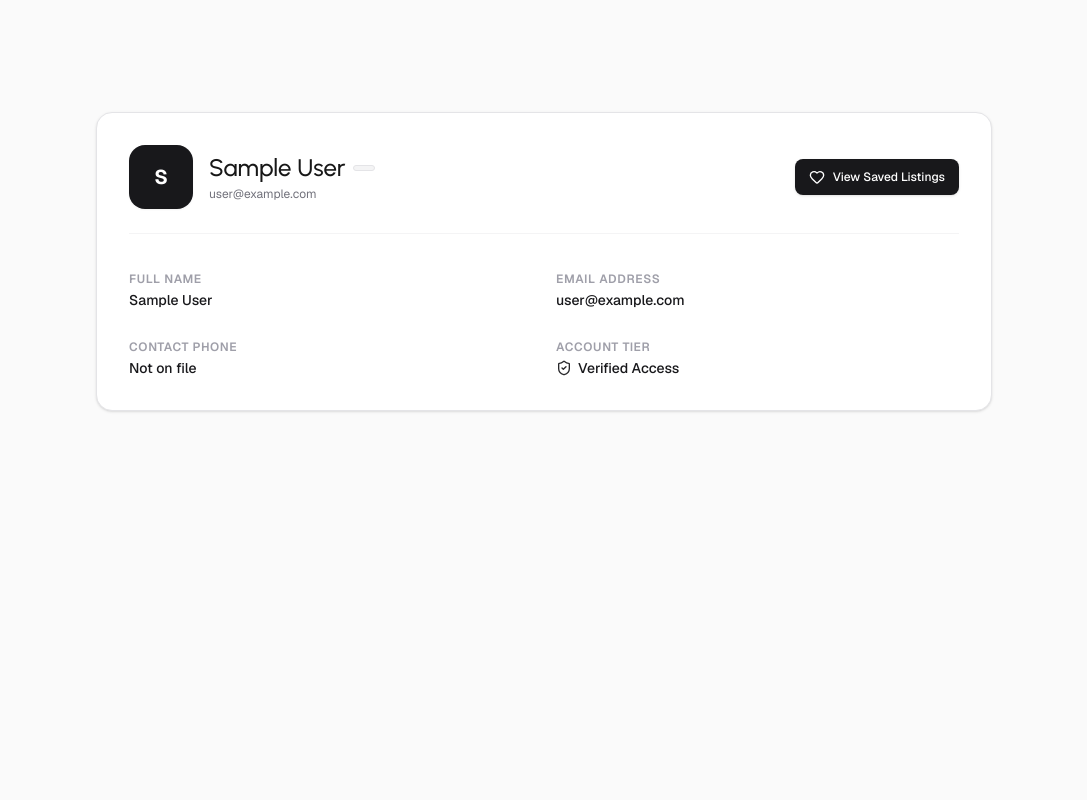
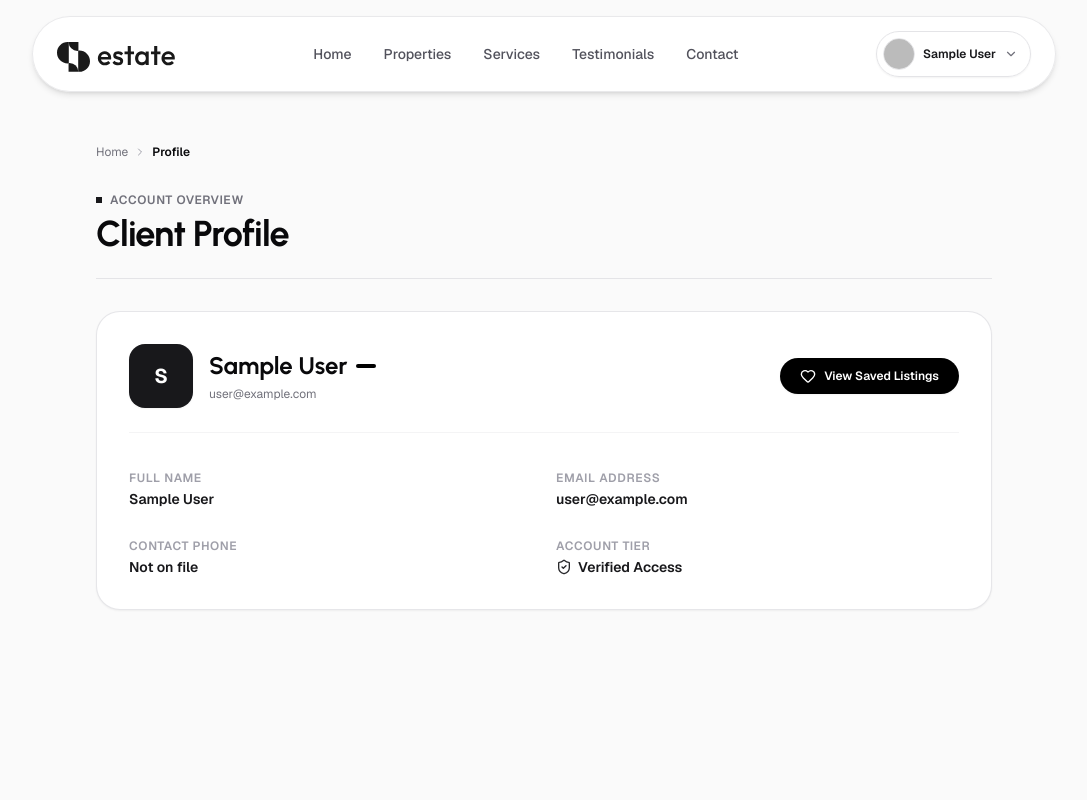
Before and after one commit to ZainMurtaza3532/Real-Estate-Website, a Next.js app: page /profile in a window 1280 px wide. Shown: the top 800 px of the page, without its empty margins (96-1183 px from the left). Built offline with nearby package versions, Linux system fonts and the light colour scheme; no server answers; sample sign-in values are in the browser's storage; what undici would draw is missing.

Commit message:
Fix properties header visibility, footer whitespace gap, and align UI card theme

```diff
--- a/app/globals.css
+++ b/app/globals.css
@@ -10,6 +10,7 @@
   --color-foreground: var(--foreground);
   --font-sans: var(--font-geist-sans);
   --font-mono: var(--font-geist-mono);
+  --font-heading: var(--font-urbanist);
 }
 
 @media (prefers-color-scheme: dark) {
--- /dev/null
+++ b/app/profile/layout.tsx
@@ -0,0 +1,17 @@
+import React from "react";
+import { Navbar } from "@/components/navbar";
+import { Footer } from "@/components/footer";
+
+export default function ProfileLayout({
+  children,
+}: {
+  children: React.ReactNode;
+}) {
+  return (
+    <>
+      <Navbar />
+      <main className="min-h-screen">{children}</main>
+      <Footer />
+    </>
+  );
+}
--- a/app/profile/page.tsx
+++ b/app/profile/page.tsx
@@ -1,9 +1,6 @@
 import { auth } from "@/auth";
 import { redirect } from "next/navigation";
 import Link from "next/link";
-import { Badge } from "@/components/ui/badge";
-import { Button } from "@/components/ui/button";
-import { Card } from "@/components/ui/card";
 import {
   User,
   Mail,
@@ -12,6 +9,7 @@ import {
   Building2,
   Heart,
   AlertTriangle,
+  ChevronRight,
 } from "lucide-react";
 
 export const metadata = {
@@ -35,15 +33,39 @@ export default async function ProfilePage({
   const isUnauthorizedAgent = resolvedParams?.notice === "unauthorized_agent_access";
 
   return (
-    <div className="min-h-screen bg-zinc-50 text-zinc-900 pt-28 pb-20 px-4 md:px-12 lg:px-20">
+    <div className="min-h-screen bg-zinc-50 text-zinc-900 pt-28 md:pt-36 pb-24 px-4 sm:px-6 md:px-10 lg:px-16">
       <div className="max-w-4xl mx-auto space-y-8">
+        {/* Navigation Breadcrumbs */}
+        <nav aria-label="Breadcrumb" className="flex items-center gap-1.5 text-xs text-zinc-500">
+          <Link href="/" className="hover:text-zinc-950 transition-colors">
+            Home
+          </Link>
+          <ChevronRight className="size-3 text-zinc-400" />
+          <span className="text-zinc-950 font-semibold">Profile</span>
+        </nav>
+
+        {/* Page Header */}
+        <div className="flex flex-col sm:flex-row justify-between items-start sm:items-center gap-4 pb-6 border-b border-zinc-200">
+          <div>
+            <div className="flex items-center gap-2 mb-1.5">
+              <span className="size-1.5 bg-zinc-900"></span>
+              <span className="text-xs font-semibold text-zinc-500 uppercase tracking-wider">
+                Account Overview
+              </span>
+            </div>
+            <h1 className="font-heading text-3xl sm:text-4xl font-bold tracking-tight text-zinc-950">
+              Client Profile
+            </h1>
+          </div>
+        </div>
+
         {/* Warning banner if redirected from /dashboard */}
         {isUnauthorizedAgent && (
-          <div className="p-4 rounded-xl bg-zinc-100 border border-zinc-200 text-zinc-800 text-xs flex items-center gap-3">
-            <AlertTriangle className="size-5 shrink-0 text-zinc-600" />
+          <div className="p-4 rounded-2xl bg-amber-50 border border-amber-200 text-amber-900 text-xs flex items-center gap-3">
+            <AlertTriangle className="size-5 shrink-0 text-amber-600" />
             <div>
               <p className="font-semibold">Agent & Admin Access Required</p>
-              <p className="text-zinc-500">
+              <p className="text-amber-700 mt-0.5">
                 The <code>/dashboard</code> route is reserved for verified licensed agents and administrators. Your current account has <strong>{role}</strong> status.
               </p>
             </div>
@@ -51,76 +73,80 @@ export default async function ProfilePage({
         )}
 
         {/* Profile Card */}
-        <Card className="p-8 space-y-6 bg-white border border-zinc-200">
+        <div className="rounded-3xl bg-white border border-zinc-200/90 p-6 sm:p-8 shadow-xs space-y-6">
           <div className="flex flex-col sm:flex-row justify-between items-start sm:items-center gap-4 pb-6 border-b border-zinc-100">
             <div className="flex items-center gap-4">
-              <div className="size-16 rounded-2xl bg-zinc-900 text-white font-bold text-xl flex items-center justify-center shadow-xs">
+              <div className="size-14 sm:size-16 rounded-2xl bg-zinc-900 text-white font-bold text-xl flex items-center justify-center shadow-xs">
                 {name ? name[0].toUpperCase() : "U"}
               </div>
               <div>
                 <div className="flex items-center gap-2">
-                  <h1 className="font-heading text-2xl font-medium">{name || "Private Member"}</h1>
-                  <span className="text-xs px-2.5 py-0.5 rounded-full bg-zinc-100 text-zinc-800 font-medium border border-zinc-200">
+                  <h2 className="font-heading text-xl sm:text-2xl font-bold text-zinc-950">
+                    {name || "Private Member"}
+                  </h2>
+                  <span className="text-xs px-2.5 py-0.5 rounded-full bg-black text-white font-semibold">
                     {role}
                   </span>
                 </div>
-                <p className="text-xs text-zinc-500 mt-0.5">{email}</p>
+                <p className="text-xs text-zinc-500 mt-1">{email}</p>
               </div>
             </div>
 
-            <Link href="/favorites">
-              <Button variant="default" size="sm" leftIcon={<Heart className="size-4" />}>
-                View Saved Listings
-              </Button>
+            <Link
+              href="/favorites"
+              className="inline-flex items-center gap-2 px-5 py-2.5 rounded-full bg-black text-white text-xs font-semibold hover:bg-zinc-800 transition-all shadow-xs"
+            >
+              <Heart className="size-4" />
+              <span>View Saved Listings</span>
             </Link>
           </div>
 
           {/* Details Grid */}
           <div className="grid grid-cols-1 sm:grid-cols-2 gap-6 pt-2">
-            <div className="space-y-1.5">
+            <div className="space-y-1">
               <span className="text-xs font-semibold text-zinc-400 uppercase tracking-wider">
                 Full Name
               </span>
-              <p className="text-sm font-medium text-zinc-900">{name || "Not provided"}</p>
+              <p className="text-sm font-semibold text-zinc-900">{name || "Not provided"}</p>
             </div>
 
-            <div className="space-y-1.5">
+            <div className="space-y-1">
               <span className="text-xs font-semibold text-zinc-400 uppercase tracking-wider">
                 Email Address
               </span>
-              <p className="text-sm font-medium text-zinc-900">{email}</p>
+              <p className="text-sm font-semibold text-zinc-900">{email}</p>
             </div>
 
-            <div className="space-y-1.5">
+            <div className="space-y-1">
               <span className="text-xs font-semibold text-zinc-400 uppercase tracking-wider">
                 Contact Phone
               </span>
-              <p className="text-sm font-medium text-zinc-900">{phone || "Not on file"}</p>
+              <p className="text-sm font-semibold text-zinc-900">{phone || "Not on file"}</p>
             </div>
 
-            <div className="space-y-1.5">
+            <div className="space-y-1">
               <span className="text-xs font-semibold text-zinc-400 uppercase tracking-wider">
                 Account Tier
               </span>
-              <p className="text-sm font-medium text-zinc-900 flex items-center gap-1.5">
+              <p className="text-sm font-semibold text-zinc-900 flex items-center gap-1.5">
                 <ShieldCheck className="size-4 text-zinc-800" />
                 Verified {role} Access
               </p>
             </div>
 
             {agencyName && (
-              <div className="space-y-1.5 sm:col-span-2">
+              <div className="space-y-1 sm:col-span-2">
                 <span className="text-xs font-semibold text-zinc-400 uppercase tracking-wider">
                   Brokerage / Agency Affiliation
                 </span>
-                <p className="text-sm font-medium text-zinc-900 flex items-center gap-1.5">
+                <p className="text-sm font-semibold text-zinc-900 flex items-center gap-1.5">
                   <Building2 className="size-4 text-zinc-800" />
                   {agencyName}
                 </p>
               </div>
             )}
           </div>
-        </Card>
+        </div>
       </div>
     </div>
   );
--- a/app/properties/page.tsx
+++ b/app/properties/page.tsx
@@ -3,10 +3,11 @@ import { Metadata } from "next";
 import { auth } from "@/auth";
 import { prisma } from "@/lib/prisma";
 import { Prisma, PropertyType, ListingType } from "@prisma/client";
+import Link from "next/link";
 import { PropertyCard } from "@/components/properties/property-card";
 import { PropertyFilters } from "@/components/properties/property-filters";
 import { PropertyEmptyState } from "@/components/properties/property-empty-state";
-import { Sparkles, Building2, SlidersHorizontal } from "lucide-react";
+import { Sparkles, Building2, SlidersHorizontal, ChevronRight } from "lucide-react";
 
 export const metadata: Metadata = {
   title: "Luxury Residences & Estates | PrebuiltUI Portfolio",
@@ -109,6 +110,15 @@ export default async function PropertiesPage({ searchParams }: PropertiesPagePro
   return (
     <div className="min-h-screen bg-zinc-50 text-zinc-900 pt-28 md:pt-36 pb-24 px-4 sm:px-6 md:px-10 lg:px-16">
       <div className="max-w-7xl mx-auto space-y-8">
+        {/* Navigation Breadcrumbs */}
+        <nav aria-label="Breadcrumb" className="flex items-center gap-1.5 text-xs text-zinc-500">
+          <Link href="/" className="hover:text-zinc-950 transition-colors">
+            Home
+          </Link>
+          <ChevronRight className="size-3 text-zinc-400" />
+          <span className="text-zinc-950 font-semibold">Properties</span>
+        </nav>
+
         {/* Page Header */}
         <div className="flex flex-col md:flex-row md:items-end justify-between gap-6 pb-6 border-b border-zinc-200">
           <div>
--- a/components/footer.tsx
+++ b/components/footer.tsx
@@ -4,7 +4,7 @@ import { motion } from "framer-motion";
 
 export function Footer() {
   return (
-    <footer className="bg-black text-white pt-16 pb-8 mt-32 px-4 md:px-16 lg:px-24 xl:px-32 w-full overflow-hidden">
+    <footer className="bg-black text-white pt-16 pb-8 mt-0 px-4 md:px-16 lg:px-24 xl:px-32 w-full overflow-hidden">
       <div className="max-w-7xl mx-auto relative z-10">
         <div className="grid grid-cols-1 lg:grid-cols-12 gap-12 lg:gap-8 pb-16">
 
--- a/components/navbar.tsx
+++ b/components/navbar.tsx
@@ -2,6 +2,7 @@
 
 import Image from "next/image";
 import Link from "next/link";
+import { usePathname } from "next/navigation";
 import React, { useState, useEffect } from "react";
 import { useSession, signOut } from "next-auth/react";
 import { NavbarUserMenu } from "@/components/navbar-user-menu";
@@ -19,6 +20,7 @@ export function Navbar() {
   const { data: session, status } = useSession();
   const [mobileOpen, setMobileOpen] = useState(false);
   const [scrolled, setScrolled] = useState(false);
+  const pathname = usePathname();
 
   useEffect(() => {
     const handleScroll = () => {
@@ -28,6 +30,10 @@ export function Navbar() {
     return () => window.removeEventListener("scroll", handleScroll);
   }, []);
 
+  const isHome = pathname === "/";
+  const isLightMode = scrolled || !isHome;
+  const isPill = scrolled || !isHome;
+
   const isAgentOrAdmin =
     session?.user?.role === "AGENT" || session?.user?.role === "ADMIN";
 
@@ -36,8 +42,8 @@ export function Navbar() {
       <nav
         aria-label="Main Navigation"
         className={`fixed z-40 flex items-center justify-between left-1/2 -translate-x-1/2 transition-all duration-500 py-3.5 px-6 ${
-          scrolled
-            ? "lg:w-5xl w-[calc(100vw-24px)] bg-white/90 backdrop-blur-xl rounded-full mt-4 border border-zinc-200/80 shadow-md"
+          isPill
+            ? "lg:w-5xl w-[calc(100vw-24px)] bg-white/95 backdrop-blur-xl rounded-full mt-4 border border-zinc-200/80 shadow-md"
             : "md:px-16 lg:px-24 xl:px-32 w-full pt-6"
         }`}
       >
@@ -49,7 +55,7 @@ export function Navbar() {
             alt="PrebuiltUI Estate"
             style={{ width: "auto", height: "auto" }}
             className={`transition-all duration-500 h-8 w-auto ${
-              scrolled ? "invert opacity-90" : "brightness-200"
+              isLightMode ? "invert opacity-90" : "brightness-200"
             }`}
           />
         </Link>
@@ -59,9 +65,13 @@ export function Navbar() {
           <Link
             href="/"
             className={`transition-colors duration-300 ${
-              scrolled
-                ? "text-zinc-700 hover:text-zinc-950"
-                : "text-white/90 hover:text-white"
+              pathname === "/"
+                ? isLightMode
+                  ? "text-zinc-950 font-bold"
+                  : "text-white font-bold"
+                : isLightMode
+                ? "text-zinc-600 hover:text-zinc-950"
+                : "text-white/80 hover:text-white"
             }`}
           >
             Home
@@ -69,39 +79,43 @@ export function Navbar() {
           <Link
             href="/properties"
             className={`transition-colors duration-300 ${
-              scrolled
-                ? "text-zinc-700 hover:text-zinc-950"
-                : "text-white/90 hover:text-white"
+              pathname.startsWith("/properties")
+                ? isLightMode
+                  ? "text-zinc-950 font-bold"
+                  : "text-white font-bold"
+                : isLightMode
+                ? "text-zinc-600 hover:text-zinc-950"
+                : "text-white/80 hover:text-white"
             }`}
           >
             Properties
           </Link>
           <Link
-            href="#services"
+            href="/#services"
             className={`transition-colors duration-300 ${
-              scrolled
-                ? "text-zinc-700 hover:text-zinc-950"
-                : "text-white/90 hover:text-white"
+              isLightMode
+                ? "text-zinc-600 hover:text-zinc-950"
+                : "text-white/80 hover:text-white"
             }`}
           >
             Services
           </Link>
           <Link
-            href="#testimonials"
+            href="/#testimonials"
             className={`transition-colors duration-300 ${
-              scrolled
-                ? "text-zinc-700 hover:text-zinc-950"
-                : "text-white/90 hover:text-white"
+              isLightMode
+                ? "text-zinc-600 hover:text-zinc-950"
+                : "text-white/80 hover:text-white"
             }`}
           >
             Testimonials
           </Link>
           <Link
-            href="#contact"
+            href="/#contact"
             className={`transition-colors duration-300 ${
-              scrolled
-                ? "text-zinc-700 hover:text-zinc-950"
-                : "text-white/90 hover:text-white"
+              isLightMode
+                ? "text-zinc-600 hover:text-zinc-950"
+                : "text-white/80 hover:text-white"
             }`}
           >
             Contact
@@ -116,7 +130,7 @@ export function Navbar() {
                 <Link
                   href="/dashboard"
                   className={`px-4 py-2 rounded-full text-xs font-semibold transition-all ${
-                    scrolled
+                    isLightMode
                       ? "bg-zinc-900 text-white hover:bg-zinc-800"
                       : "bg-white text-zinc-900 hover:bg-zinc-100"
                   }`}
@@ -133,7 +147,7 @@ export function Navbar() {
               <Link
                 href="/login"
                 className={`px-4 py-2 text-sm font-medium transition-colors ${
-                  scrolled
+                  isLightMode
                     ? "text-zinc-700 hover:text-zinc-950"
                     : "text-white hover:text-white/80"
                 }`}
@@ -144,7 +158,7 @@ export function Navbar() {
               <Link
                 href="/signup"
                 className={`px-5 py-2.5 rounded-full text-sm font-medium transition-all shadow-xs ${
-                  scrolled
+                  isLightMode
                     ? "bg-zinc-900 text-white hover:bg-zinc-800"
                     : "bg-white text-zinc-900 hover:bg-zinc-100"
                 }`}
@@ -160,7 +174,7 @@ export function Navbar() {
           onClick={() => setMobileOpen(true)}
           aria-label="Open navigation menu"
           className={`md:hidden p-2 rounded-xl transition cursor-pointer ${
-            scrolled ? "text-zinc-800" : "text-white"
+            isLightMode ? "text-zinc-800 hover:bg-zinc-100" : "text-white hover:bg-white/10"
           }`}
         >
           <Menu className="size-6" />
@@ -196,14 +210,21 @@ export function Navbar() {
           Properties
         </Link>
         <Link
-          href="#services"
+          href="/#services"
           onClick={() => setMobileOpen(false)}
           className="text-white hover:text-zinc-300 text-xl font-heading"
         >
           Services
         </Link>
         <Link
-          href="#contact"
+          href="/#testimonials"
+          onClick={() => setMobileOpen(false)}
+          className="text-white hover:text-zinc-300 text-xl font-heading"
+        >
+          Testimonials
+        </Link>
+        <Link
+          href="/#contact"
           onClick={() => setMobileOpen(false)}
           className="text-white hover:text-zinc-300 text-xl font-heading"
         >
--- a/components/ui/card.tsx
+++ b/components/ui/card.tsx
@@ -8,7 +8,7 @@ export function Card({
   return (
     <div
       className={cn(
-        "rounded-2xl border border-zinc-200/80 dark:border-zinc-800/80 bg-white dark:bg-zinc-950 text-foreground shadow-sm transition-all duration-300 hover:shadow-xl hover:border-zinc-300 dark:hover:border-zinc-700",
+        "rounded-2xl border border-zinc-200/80 bg-white text-zinc-900 shadow-xs transition-all duration-300 hover:border-zinc-300",
         className
       )}
       {...props}
@@ -35,7 +35,7 @@ export function CardTitle({
   return (
     <h3
       className={cn(
-        "font-heading text-lg font-semibold leading-none tracking-tight text-foreground",
+        "font-heading text-lg font-semibold leading-none tracking-tight text-zinc-950",
         className
       )}
       {...props}
@@ -49,7 +49,7 @@ export function CardDescription({
 }: React.HTMLAttributes<HTMLParagraphElement>) {
   return (
     <p
-      className={cn("text-sm text-zinc-500 dark:text-zinc-400", className)}
+      className={cn("text-sm text-zinc-500", className)}
       {...props}
     />
   );
--- a/sections/contact.tsx
+++ b/sections/contact.tsx
@@ -48,7 +48,7 @@ export function Contact() {
   };
 
   return (
-    <section id="contact" className="py-24 w-full flex items-center justify-center scroll-mt-20">
+    <section id="contact" className="pt-24 pb-8 md:pb-12 w-full flex items-center justify-center scroll-mt-20">
       <div className="max-w-5xl w-full mx-auto px-4 grid grid-cols-1 lg:grid-cols-2 gap-12 lg:gap-16 items-center">
         {/* Left Column: Contact Form */}
         <div className="flex flex-col">
```
Also changed, not shown: app/favorites/layout.tsx (added, +17 -0 lines), components/ui/modal.tsx (+4 -4 lines).
